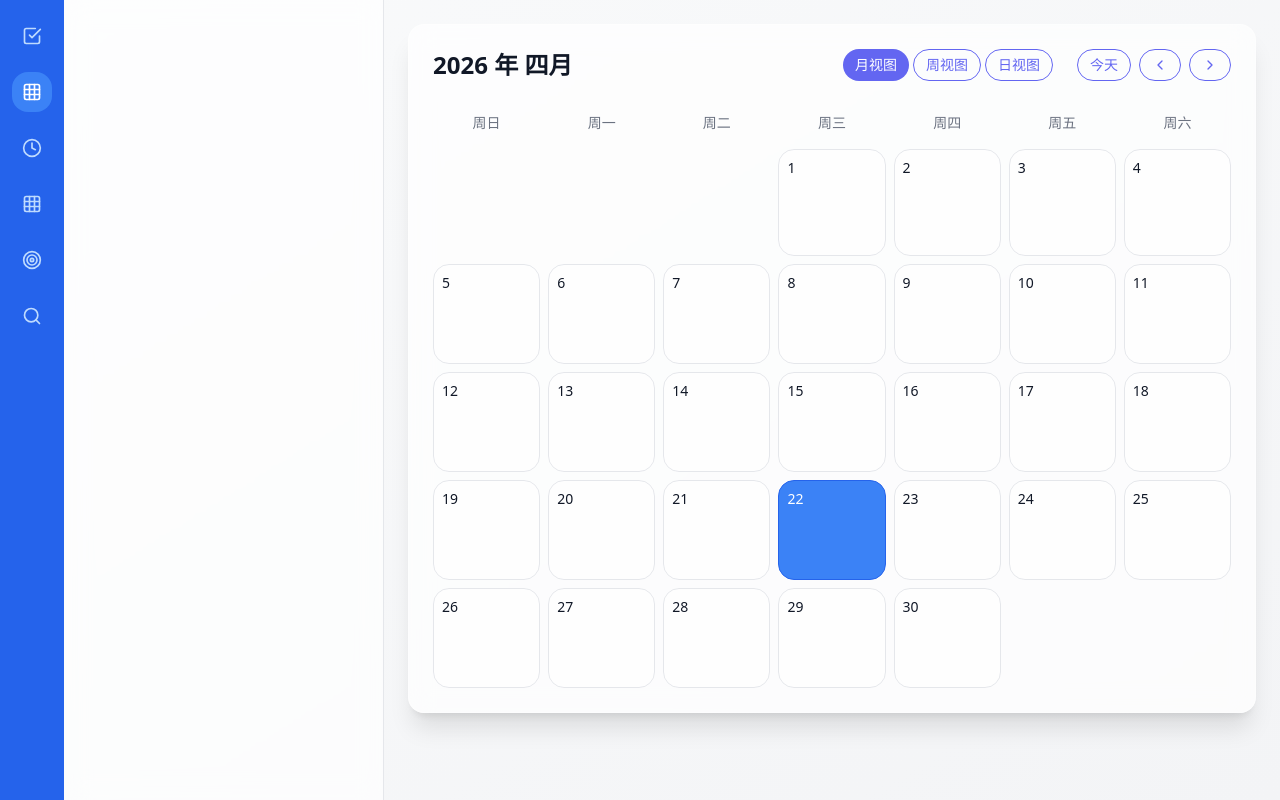
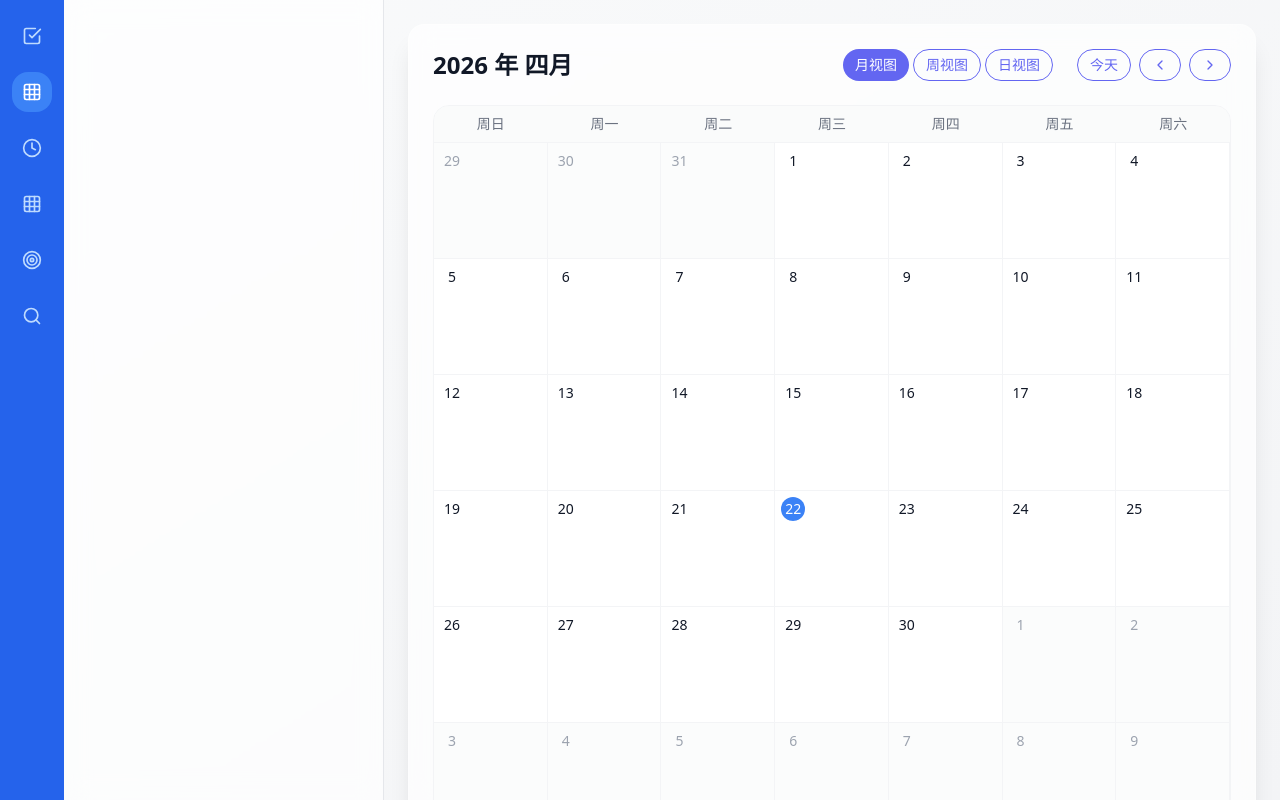
Before and after one commit to Distance0x/plans-app, a React (Vite) app: page / in a window 1280 px wide. Both pictures are taken after a click on the button 32 px from the left and 92 px from the top of the page. Built offline with nearby package versions, Linux system fonts and the light colour scheme.

Commit message:
feat: improve month calendar layout

```diff
--- a/src/components/calendar/Calendar.tsx
+++ b/src/components/calendar/Calendar.tsx
@@ -140,32 +140,35 @@ function MonthView({ currentDate, tasks, draggedTask, setDraggedTask, updateTask
   const year = currentDate.getFullYear();
   const month = currentDate.getMonth();
 
-  const firstDay = new Date(year, month, 1);
-  const lastDay = new Date(year, month + 1, 0);
-  const firstDayOfWeek = firstDay.getDay();
-  const daysInMonth = lastDay.getDate();
+  const firstVisibleDay = new Date(year, month, 1);
+  firstVisibleDay.setDate(firstVisibleDay.getDate() - firstVisibleDay.getDay());
 
-  const calendarDays: (number | null)[] = [];
-  for (let i = 0; i < firstDayOfWeek; i++) {
-    calendarDays.push(null);
-  }
-  for (let i = 1; i <= daysInMonth; i++) {
-    calendarDays.push(i);
+  const calendarDays: Date[] = [];
+  for (let i = 0; i < 42; i++) {
+    const date = new Date(firstVisibleDay);
+    date.setDate(firstVisibleDay.getDate() + i);
+    calendarDays.push(date);
   }
 
-  const getTasksForDay = (day: number) => {
-    const dateStr = `${year}-${String(month + 1).padStart(2, '0')}-${String(day).padStart(2, '0')}`;
+  const getDateKey = (date: Date) => {
+    return `${date.getFullYear()}-${String(date.getMonth() + 1).padStart(2, '0')}-${String(date.getDate()).padStart(2, '0')}`;
+  };
+
+  const getTasksForDay = (date: Date) => {
+    const dateStr = getDateKey(date);
     return tasks.filter((task: any) => task.dueDate === dateStr);
   };
 
   const today = new Date();
-  const isToday = (day: number) => {
+  const isToday = (date: Date) => {
     return (
-      day === today.getDate() &&
-      month === today.getMonth() &&
-      year === today.getFullYear()
+      date.getDate() === today.getDate() &&
+      date.getMonth() === today.getMonth() &&
+      date.getFullYear() === today.getFullYear()
     );
   };
+
+  const isCurrentMonth = (date: Date) => date.getMonth() === month;
 
   const handleDragStart = (taskId: string) => {
     setDraggedTask(taskId);
@@ -175,11 +178,10 @@ function MonthView({ currentDate, tasks, draggedTask, setDraggedTask, updateTask
     e.preventDefault();
   };
 
-  const handleDrop = async (day: number) => {
+  const handleDrop = async (date: Date) => {
     if (!draggedTask) return;
-    const newDate = `${year}-${String(month + 1).padStart(2, '0')}-${String(day).padStart(2, '0')}`;
     try {
-      await updateTask(draggedTask, { dueDate: newDate });
+      await updateTask(draggedTask, { dueDate: getDateKey(date) });
       setDraggedTask(null);
     } catch (error) {
       console.error('Failed to update task date:', error);
@@ -189,13 +191,13 @@ function MonthView({ currentDate, tasks, draggedTask, setDraggedTask, updateTask
   const weekDays = ['日', '一', '二', '三', '四', '五', '六'];
 
   return (
-    <>
+    <div className="overflow-hidden rounded-lg border border-gray-100 bg-white dark:border-gray-800 dark:bg-gray-900">
       {/* 星期标题 */}
-      <div className="grid grid-cols-7 gap-2 mb-2">
+      <div className="grid grid-cols-7 border-b border-gray-100 bg-gray-50/80 dark:border-gray-800 dark:bg-gray-800/60">
         {weekDays.map((day) => (
           <div
             key={day}
-            className="text-center text-sm font-medium text-gray-500 dark:text-gray-400 py-2"
+            className="py-2 text-center text-sm font-medium text-gray-500 dark:text-gray-400"
           >
             周{day}
           </div>
@@ -203,61 +205,63 @@ function MonthView({ currentDate, tasks, draggedTask, setDraggedTask, updateTask
       </div>
 
       {/* 日历网格 */}
-      <div className="grid grid-cols-7 gap-2">
-        {calendarDays.map((day, index) => {
-          if (day === null) {
-            return <div key={`empty-${index}`} className="aspect-square" />;
-          }
-
-          const dayTasks = getTasksForDay(day);
+      <div className="grid grid-cols-7">
+        {calendarDays.map((date) => {
+          const dayTasks = getTasksForDay(date);
+          const currentMonth = isCurrentMonth(date);
+          const todayCell = isToday(date);
 
           return (
             <div
-              key={day}
+              key={getDateKey(date)}
               className={cn(
-                'min-h-[100px] p-2 rounded-lg border transition-all cursor-pointer',
-                'hover:border-blue-400 hover:shadow-md',
-                isToday(day)
-                  ? 'bg-blue-500 text-white border-blue-600'
-                  : 'bg-white/50 dark:bg-gray-700/50 border-gray-200 dark:border-gray-600',
-                draggedTask && 'hover:bg-blue-50 dark:hover:bg-blue-900/20'
+                'min-h-[116px] border-r border-b border-gray-100 p-1.5 transition-colors',
+                'hover:bg-blue-50/50 dark:border-gray-800 dark:hover:bg-blue-950/20',
+                !currentMonth && 'bg-gray-50/60 text-gray-400 dark:bg-gray-900/40',
+                draggedTask && 'bg-blue-50/40 dark:bg-blue-950/20'
               )}
               onDragOver={handleDragOver}
-              onDrop={() => handleDrop(day)}
+              onDrop={() => handleDrop(date)}
             >
               <div className="flex flex-col h-full">
                 <div
                   className={cn(
-                    'text-sm font-medium mb-2',
-                    isToday(day) ? 'text-white' : 'text-gray-900 dark:text-white'
+                    'mb-1 flex h-6 items-center text-sm font-medium',
+                    currentMonth ? 'text-gray-900 dark:text-white' : 'text-gray-400',
+                    todayCell && 'text-blue-600 dark:text-blue-300'
                   )}
                 >
-                  {day}
+                  <span
+                    className={cn(
+                      'inline-flex h-6 min-w-6 items-center justify-center rounded-full px-1',
+                      todayCell && 'bg-blue-500 text-white'
+                    )}
+                  >
+                    {date.getDate()}
+                  </span>
                 </div>
                 {dayTasks.length > 0 && (
                   <div className="flex-1 flex flex-col gap-1 overflow-hidden">
-                    {dayTasks.map((task: any) => (
+                    {dayTasks.slice(0, 4).map((task: any, taskIndex: number) => (
                       <div
                         key={task.id}
                         draggable
                         onDragStart={() => handleDragStart(task.id)}
                         className={cn(
-                          'text-xs px-2 py-1 rounded cursor-move truncate',
-                          task.priority === 'high'
-                            ? 'bg-red-100 text-red-700 border-l-2 border-red-500'
-                            : task.priority === 'medium'
-                            ? 'bg-yellow-100 text-yellow-700 border-l-2 border-yellow-500'
-                            : 'bg-blue-100 text-blue-700 border-l-2 border-blue-500',
+                          'flex h-6 cursor-move items-center gap-1 rounded px-1.5 text-[12px] leading-none shadow-sm',
+                          getMonthTaskColor(task, taskIndex),
                           task.status === 'completed' && 'opacity-50 line-through'
                         )}
-                        title={task.title}
+                        title={`${task.title}${task.dueTime ? ` ${task.dueTime}` : ''}`}
                       >
-                        {task.dueTime && (
-                          <span className="font-medium mr-1">{task.dueTime}</span>
-                        )}
-                        {task.title}
+                        <span className="h-3 w-3 flex-shrink-0 rounded border border-current opacity-60" />
+                        <span className="min-w-0 flex-1 truncate">{task.title}</span>
+                        {task.dueTime && <span className="flex-shrink-0 tabular-nums opacity-75">{task.dueTime}</span>}
                       </div>
                     ))}
+                    {dayTasks.length > 4 && (
+                      <div className="px-1 text-[11px] text-gray-400">+{dayTasks.length - 4} 更多</div>
+                    )}
                   </div>
                 )}
               </div>
@@ -265,8 +269,24 @@ function MonthView({ currentDate, tasks, draggedTask, setDraggedTask, updateTask
           );
         })}
       </div>
-    </>
+    </div>
   );
+}
+
+function getMonthTaskColor(task: any, index: number) {
+  if (task.priority === 'high') {
+    return 'bg-red-100 text-red-900 dark:bg-red-900/50 dark:text-red-100';
+  }
+
+  const colors = [
+    'bg-cyan-100 text-cyan-900 dark:bg-cyan-900/50 dark:text-cyan-100',
+    'bg-blue-100 text-blue-900 dark:bg-blue-900/50 dark:text-blue-100',
+    'bg-purple-100 text-purple-900 dark:bg-purple-900/50 dark:text-purple-100',
+    'bg-amber-100 text-amber-900 dark:bg-amber-900/50 dark:text-amber-100',
+    'bg-lime-100 text-lime-900 dark:bg-lime-900/50 dark:text-lime-100',
+  ];
+
+  return colors[index % colors.length];
 }
 
 // 周视图组件
```
